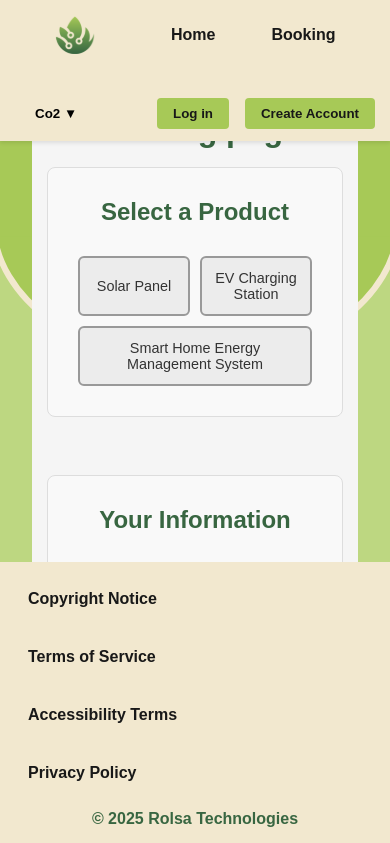
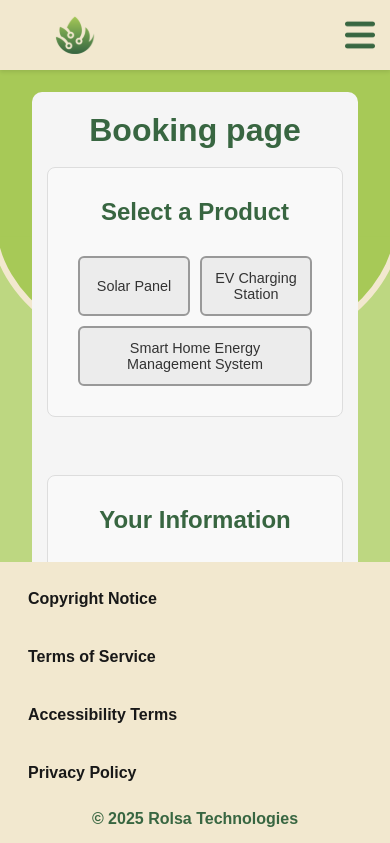
Before and after one commit to SolomonBenham-Lent/Rolsa-OSP, a React (Vite) app: page /booking in a window 390 px wide. Shown: the top 843 px of the page. Built offline with nearby package versions, Linux system fonts and the light colour scheme.

Commit message:
hamburger nav (responsive

```diff
--- a/src/components/Navbar/Navbar.css
+++ b/src/components/Navbar/Navbar.css
@@ -22,10 +22,10 @@
 
 .top_nav {
   display: flex;
-  flex-wrap: wrap;
+  flex-wrap:nowrap;
   position: fixed;
   align-items: center;
-  justify-content: left;
+  justify-content: flex-start;
 
   top: 0;
   left: 0;
@@ -42,7 +42,7 @@
 }
 
 a {
-  padding: 20px 20px;
+  padding: 10px 20px;
   color: var(--secondary_text);
   text-decoration: none;
   transition: background-color 0.3s;
@@ -79,7 +79,15 @@ a:hover {
 }
 
 .nav_gap{
-  flex-grow: 4;
+  flex-grow: 1;
+}
+
+.nav-links{
+  display: flex;
+  flex-wrap: wrap;
+  justify-content: flex-start;
+  align-items: center;
+  width:100%;
 }
 
 /* Login */
@@ -146,7 +154,7 @@ a:hover {
 
 .login-backdrop label,
 .create-account-backdrop label {
-  display: block;
+  display: flex;
   align-items: left;
   justify-content: left;
   margin-bottom: 0.5rem;
@@ -206,11 +214,11 @@ a:hover {
   transition: background-color 0.3s ease;
 }
 
-.login-popup-wrapper,
-.create-account-popup-wrapper {
-display: flex;
-justify-content: flex-end;
-align-items: flex-end;
+.auth-btn{
+  display: flex;
+  gap: 1rem;
+  align-items: center;
+  margin-left: auto;
 }
 
 /* Dropdown in top nav */
@@ -250,3 +258,57 @@ align-items: flex-end;
 .dropdown:hover .dropdown-content {
   display: block;
 }
+
+/*hamburger icon*/
+
+.hamburger {
+  display: none;
+  background-color: transparent;
+  border: none;
+}
+.hamburger img {
+  display: none;
+  cursor: pointer;
+  width:30px;
+  height:30px;
+
+}
+
+@media (max-width: 768px) {
+   .hamburger {
+    display: flex;
+    justify-content: flex-end;
+    margin-left:auto;
+  }
+
+  .hamburger img{
+    display: flex;
+    justify-content: flex-end;
+    margin-left:auto;
+  }
+
+  .nav-links {
+    display: none;
+    flex-direction: column;
+    position: absolute;
+    top: 60px;
+    left: 0;
+    width: 100%;
+    background-color: white;
+    border-top: 1px solid #ddd;
+    z-index: 10;
+  }
+  .nav-links.open {
+    display: flex;
+  }
+  .nav-links a {
+    padding: 1rem;
+    border-bottom: 1px solid #ddd;
+    width:100%;
+    text-align: center;
+  }
+
+  .top_nav > a {
+    display: none;
+  }
+}
--- a/src/components/Navbar/Navbar.jsx
+++ b/src/components/Navbar/Navbar.jsx
@@ -1,4 +1,4 @@
-import React from "react";
+import React, { useState } from 'react';
 import { Routes, Route, Link } from "react-router-dom";
 import "./Navbar.css";
 import Home from "../../pages/home.jsx";
@@ -11,19 +11,9 @@ import Tracker from "../../pages/tracker.jsx";
 import CreateAccountPopup from "./create_account_pop_up.jsx";
 import ham_menu from "../../assets/menu_icon.svg"
 
-function hamburger_menu(){
-  const[seen, setseen]= usestate(false);
-  const toggle_menu = () => setseen((s) => !s);
-
-  return(
-    <div className="burger_wrapper">
-      <img scr={ham_menu} alt="hambuger menu" className="ham_menu"/>
-    </div>
-  )
-
-}
-
-const Navbar = () => {
+function Navbar() {
+  const[isOpen,setIsOpen] = useState(false);
+  const toggleMenu = () => setIsOpen(!isOpen);
   return (
     <>
       <nav className="top_nav">
@@ -33,14 +23,27 @@ const Navbar = () => {
             <label htmlFor="home"></label>
           </Link>
         </div>
-        <Link to="home">Home</Link>
-        <Link to="booking">Booking</Link>
-        <NavDropdown/>
-        <div className="nav_gap"/>
-        <LoginPopup/>
-        <CreateAccountPopup/>
+
+        <button className = "hamburger" onClick = {toggleMenu} aria-label="Toggle menu" aria-expanded = {isOpen}>
+          <img src={ham_menu} alt="menu icon"/>
+        </button>
+
+        <div className = {isOpen ? "nav-links open" : "nav-links"}>
+          <Link to="home">Home</Link>
+          <Link to="booking">Booking</Link>
+          <Link to="test">test</Link>
+          <NavDropdown/>
+
+          <div className="auth-btn">
+            <LoginPopup/>
+            <CreateAccountPopup/>
+          </div>
+
+        </div>
+
+
+
       </nav>
-
 
       <Routes>
         <Route path="home" element={<Home />} />
```
